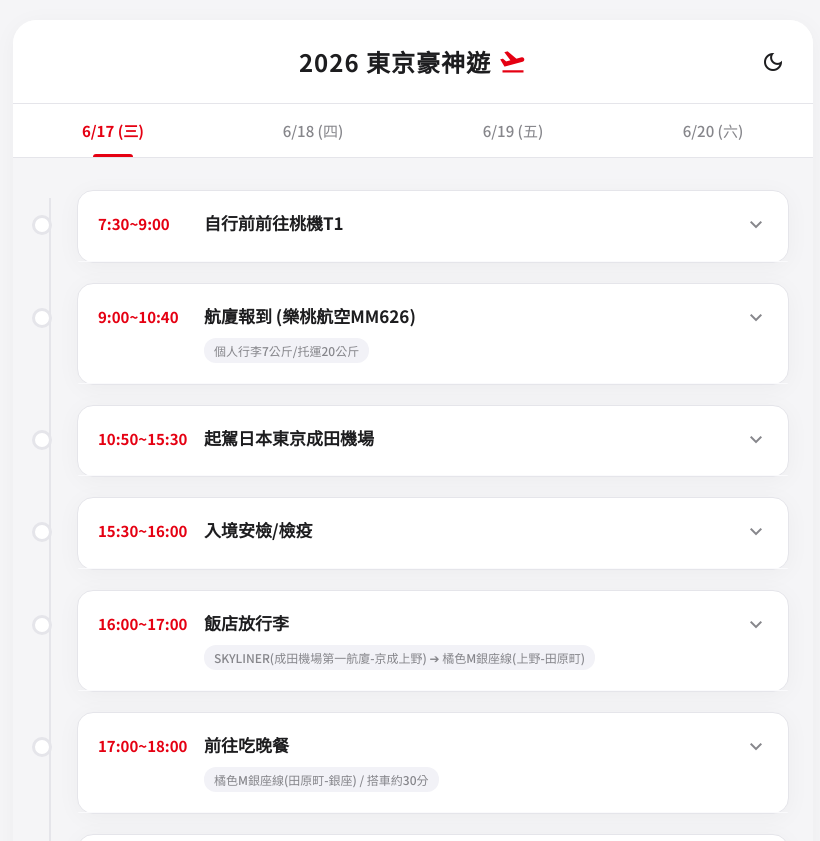
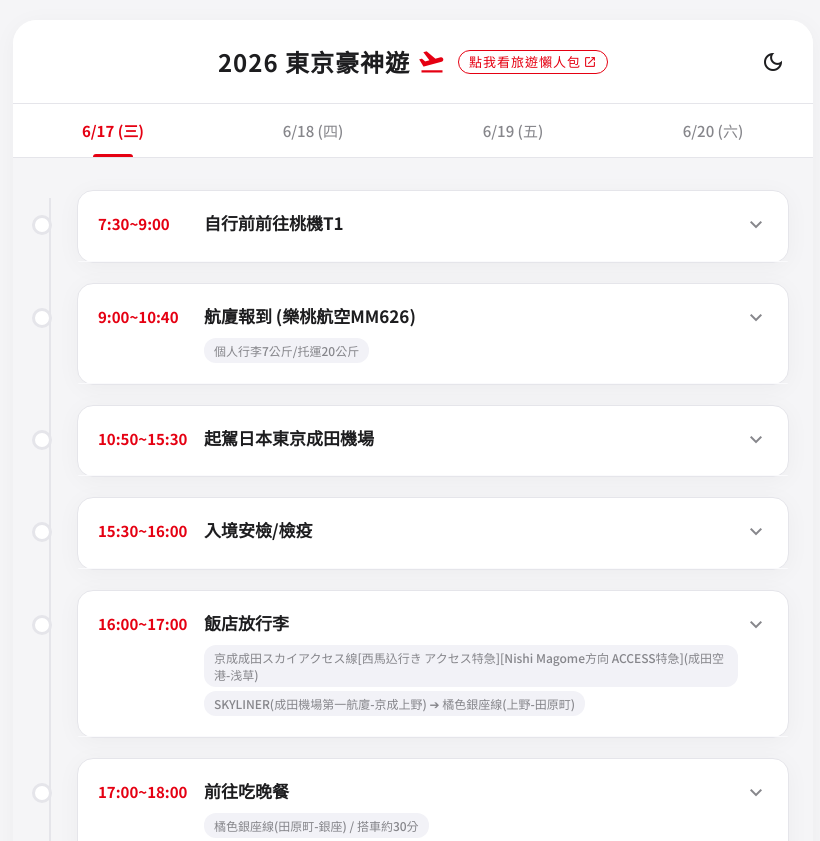
Before and after one commit to haohao419/jptravel, a plain HTML site: page index.html in a window 1280 px wide. Shown: the top 841 px of the page, without its empty margins (227-1047 px from the left). Drawn offline with nearby package versions, Linux system fonts and the light colour scheme.

Commit message:
feat: add package link to header and update transit info with schedule link and new route details

```diff
--- a/index.html
+++ b/index.html
@@ -117,6 +117,34 @@
         margin-left: 8px;
         font-size: 28px;
         transition: color 0.3s ease;
+      }
+
+      .package-link {
+        font-size: 13px;
+        font-weight: 500;
+        color: var(--tokyo-red);
+        text-decoration: none;
+        margin-left: 12px;
+        padding: 4px 10px;
+        border: 1px solid var(--tokyo-red);
+        border-radius: 20px;
+        transition: all 0.2s ease;
+        display: inline-flex;
+        align-items: center;
+        gap: 2px;
+        line-height: 1;
+      }
+
+      .package-link:hover {
+        background-color: var(--tokyo-red);
+        color: #ffffff;
+      }
+
+      .package-link span.material-symbols-outlined {
+        font-size: 14px;
+        color: inherit;
+        transition: none;
+        margin-left: 0;
       }
 
       /* 深淺色切換按鈕 */
@@ -635,6 +663,15 @@
         <div class="header-title">
           2026 東京豪神遊
           <span class="material-symbols-outlined">flight_takeoff</span>
+          <a
+            href="https://www.jiejourneys.com/"
+            target="_blank"
+            rel="noopener noreferrer"
+            class="package-link"
+          >
+            點我看旅遊懶人包
+            <span class="material-symbols-outlined">open_in_new</span>
+          </a>
         </div>
         <!-- 深淺色切換按鈕 -->
         <button
@@ -902,7 +939,10 @@
             <div class="card-info">
               <div class="card-title">飯店放行李</div>
               <div class="card-remark-badge">
-                SKYLINER(成田機場第一航廈-京成上野) ➔ 橘色M銀座線(上野-田原町)
+                京成成田スカイアクセス線[西馬込行き アクセス特急][Nishi Magome方向 ACCESS特急](成田空港-浅草)
+              </div>
+              <div class="card-remark-badge">
+                SKYLINER(成田機場第一航廈-京成上野) ➔ 橘色銀座線(上野-田原町)
               </div>
             </div>
             <div class="card-toggle-icon">
@@ -940,7 +980,8 @@
                 </div>
               </div>
               <div class="extra-notes">
-                <p><strong>交通</strong>: SKYLINER(成田機場第一航廈-京成上野) ➔ 橘色M銀座線(上野-田原町)</p>
+                <p><strong>交通1</strong>: 京成成田スカイアクセス線[西馬込行き アクセス特急][Nishi Magome方向 ACCESS特急](成田空港-浅草)</p>
+                <p><strong>交通2</strong>: SKYLINER(成田機場第一航廈-京成上野) ➔ 橘色銀座線(上野-田原町)</p>
                 <a
                   href="https://maps.app.goo.gl/mdUj32xpYftxmtwA6"
                   target="_blank"
@@ -950,6 +991,15 @@
                   <span class="material-symbols-outlined">location_on</span>
                   點我看飯店的 Google 地圖位置
                 </a>
+                <a
+                  href="https://keisei.ekitan.com/naritaacs/timetable"
+                  target="_blank"
+                  rel="noreferrer noopener"
+                  class="map-btn"
+                >
+                  <span class="material-symbols-outlined">location_on</span>
+                  點我看交通1的時刻表(京成電鐵ACCESS特急)[時間:16:04發車]
+                </a>
               </div>
             </div>
           </div>
@@ -962,7 +1012,7 @@
             <div class="card-info">
               <div class="card-title">前往吃晚餐</div>
               <div class="card-remark-badge">
-                橘色M銀座線(田原町-銀座) / 搭車約30分
+                橘色銀座線(田原町-銀座) / 搭車約30分
               </div>
             </div>
             <div class="card-toggle-icon">
@@ -996,7 +1046,7 @@
                   <span class="material-symbols-outlined"
                     >directions_transit</span
                   ><span class="info-label">交通:</span
-                  ><span class="info-value">橘色M銀座線(田原町-銀座)</span>
+                  ><span class="info-value">橘色銀座線(田原町-銀座)</span>
                 </div>
               </div>
               <div class="extra-notes">
```
